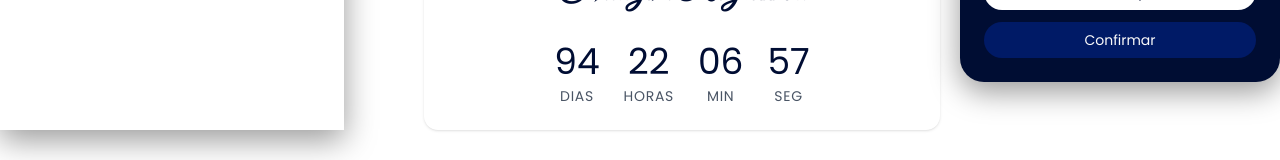
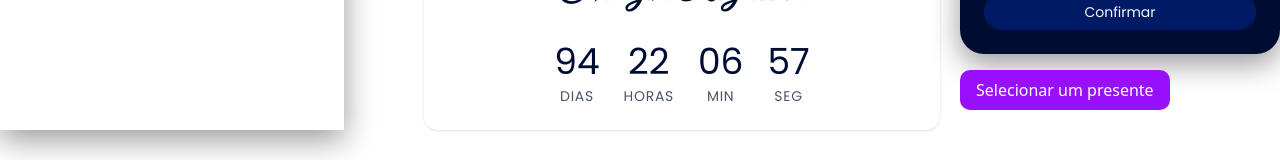
Before and after one commit to Jeanlerson/invitation-wedding, a Next.js app: page / in a window 1280 px wide. Shown: the part 555-715 px from the top of the page. Built offline with nearby package versions, Linux system fonts and the light colour scheme; no server answers; the database is empty.

Commit message:
ConfirmIvitation-add-ModalPresent

```diff
--- a/src/components/ConfirmInvitation.tsx
+++ b/src/components/ConfirmInvitation.tsx
@@ -6,6 +6,8 @@ import { db } from "@/lib/firebase";
 import { Confirm } from "@/app/_components/confirm";
 import type { ConfirmProps } from "@/types/confirm";
 import { div } from "framer-motion/client";
+import SelectPresent from "./SelectPresent";
+import type { Present } from "@/types/present";
 
 export function ConfirmInvitation() {
     const [name, setName] = useState("");
@@ -14,13 +16,22 @@ export function ConfirmInvitation() {
     const [sucessMsg, setSucessMsg] = useState<string | null>(null);
     const [errorMsg, setErrorMsg] = useState<string | null>(null);
 
+    const [selectedPresent, setSelectedPresent] = useState<Present | null>(null);
+    const [isModalOpen, setIsModalOpen] = useState(false);
+
+
+
     async function handleConfirm() {
-        if (!name.trim()) {
+        if(!name.trim()) {
             setErrorMsg("Por favor, insira seu nome.");
             return;
         }
-        if (Number(companions) < 0) {
+        if(Number(companions) < 0) {
             setErrorMsg("Número de acompanhantes inválido.");
+            return;
+        }
+        if(!selectedPresent) {
+            setErrorMsg("Por favor, selecione um presente antes de confirmar.");
             return;
         }
 
@@ -34,6 +45,8 @@ export function ConfirmInvitation() {
             await addDoc(colRef, {
                 name: name.trim(),
                 companions: Number(companions) || 0,
+                present: selectedPresent.name,
+                presentId: selectedPresent.id,
                 createdAt: serverTimestamp(),
             });
             setSucessMsg("Presença confirmada! Aguardamos por você.");
@@ -58,6 +71,28 @@ export function ConfirmInvitation() {
                     onConfirm={handleConfirm}
                 />
 
+                {/* Botão para Abrir Modal */}
+                <div className="mt-4">
+                    <button
+                        onClick={() => setIsModalOpen(true)}
+                        className="bg-purple-600 text-white py-2 px-4 rounded-lg hover:bg-purple-700 transition"
+                    >
+                        {selectedPresent ? `Presente: ${selectedPresent.name}` : "Selecionar um presente"}
+                    </button>
+                </div>
+
+                {/* Modal de Seleção */}
+
+                <SelectPresent
+                    isOpen={isModalOpen}
+                    onClose={() => setIsModalOpen(false)}
+                    selectedPresent={selectedPresent}
+                    onSelect={(present) => {
+                        setSelectedPresent(present);
+                        setIsModalOpen(false);
+                    }}
+                />
+
                 {/* Mensagem de erro */}
                 {errorMsg && (
                     <p className="text-red-500 text-sm font-medium mt-2">{errorMsg}</p>
```
